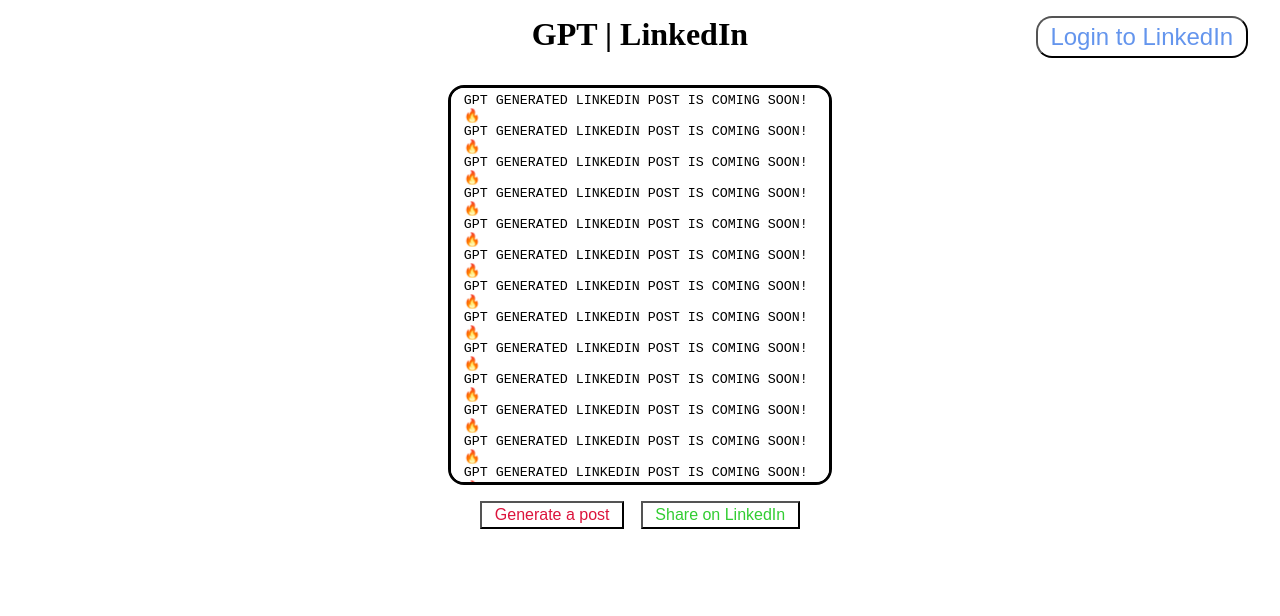
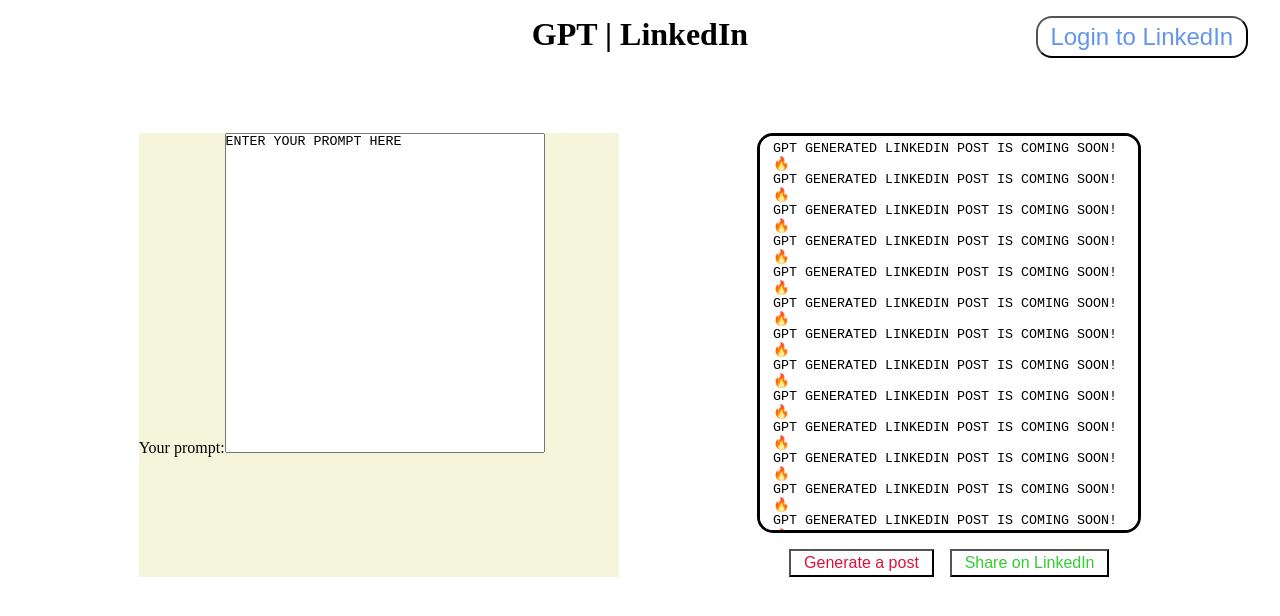
Before and after one commit to tlagoda/linkedin-posts-generator-front, a Vue app: page / in a window 1280 px wide. Shown: the top 616 px of the page. Built offline with nearby package versions, Linux system fonts and the light colour scheme.

Commit message:
add post form

```diff
--- a/index.html
+++ b/index.html
@@ -4,7 +4,7 @@
     <meta charset="UTF-8">
     <link rel="icon" href="/favicon.ico">
     <meta name="viewport" content="width=device-width, initial-scale=1.0">
-    <title>Vite App</title>
+    <title>GPT | LinkedIn</title>
   </head>
   <body>
     <div id="app"></div>
--- a/src/App.vue
+++ b/src/App.vue
@@ -1,6 +1,6 @@
 <template>
   <router-view></router-view>
-  <Connect-Button />
+  <ConnectButton />
 </template>
 
 <script setup lang="ts">
--- /dev/null
+++ b/src/components/PostForm.vue
@@ -0,0 +1,23 @@
+<template>
+    <form>
+        <div class="field-div">
+            <label>Your prompt:</label>
+            <textarea>ENTER YOUR PROMPT HERE</textarea>
+        </div>
+    </form>
+</template>
+
+<script setup lang="ts"></script>
+
+<style scoped>
+form {
+    width: 30rem;
+    background-color: beige;
+}
+
+textarea {
+    width: 20rem;
+    height: 20rem;
+    resize: none;
+}
+</style>
--- a/src/views/MyHome.vue
+++ b/src/views/MyHome.vue
@@ -1,16 +1,20 @@
 <template>
   <h1>GPT | LinkedIn</h1>
-  <div class="post-div">
-    <LinkedInPost />
-    <div class="btn-div">
-      <button class="generate-btn">Generate a post</button>
-      <button class="share-btn">Share on LinkedIn</button>
+  <div class="main-div">
+    <PostForm />
+    <div class="post-div">
+      <LinkedInPost />
+      <div class="btn-div">
+        <button class="generate-btn">Generate a post</button>
+        <button class="share-btn">Share on LinkedIn</button>
+      </div>
     </div>
   </div>
 </template>
 
 <script setup lang="ts">
 import LinkedInPost from '@/components/LinkedInPost.vue'
+import PostForm from '@/components/PostForm.vue'
 </script>
 
 <style scoped>
@@ -19,10 +23,16 @@ h1 {
   margin: 1rem 0 2rem 0;
 }
 
+.main-div {
+  margin-top: 5rem;
+  width: 100vw;
+  display: flex;
+  flex-direction: row;
+  justify-content: space-evenly;
+}
+
 .post-div {
-  width: 50vw;
   min-width: 20rem;
-  margin: 0 auto;
   display: flex;
   flex-direction: column;
   align-items: center;
```
